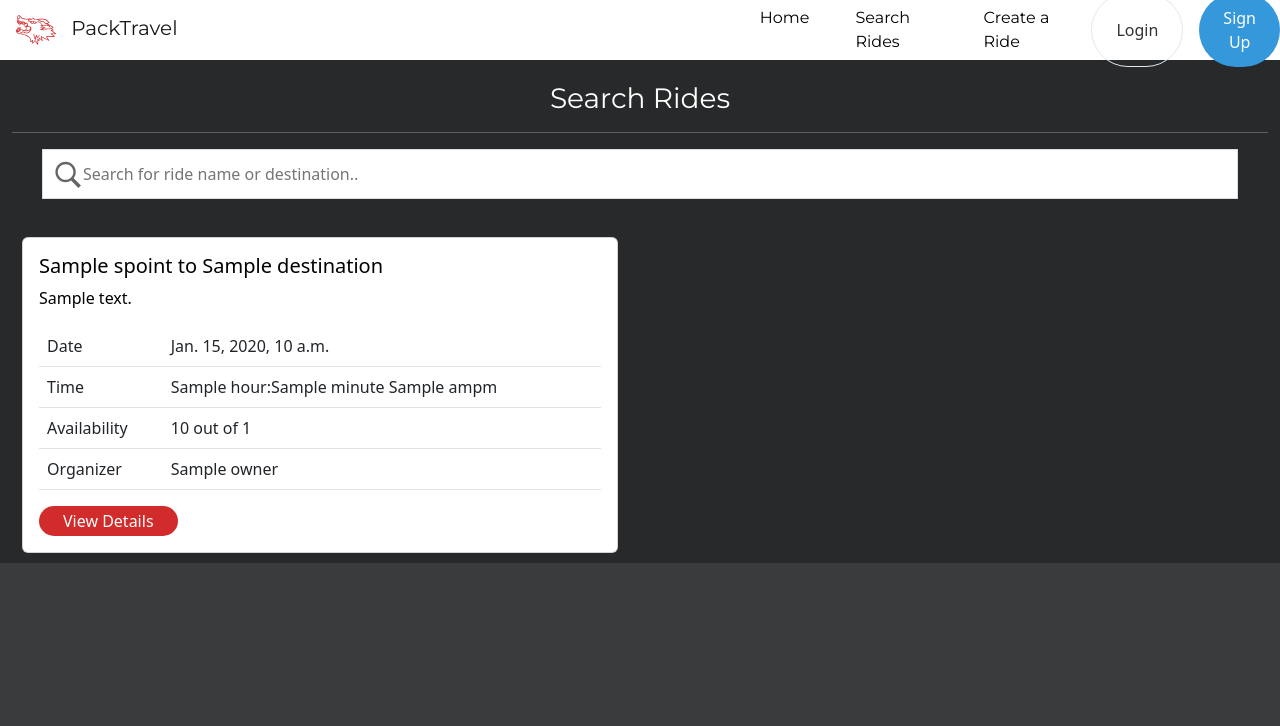
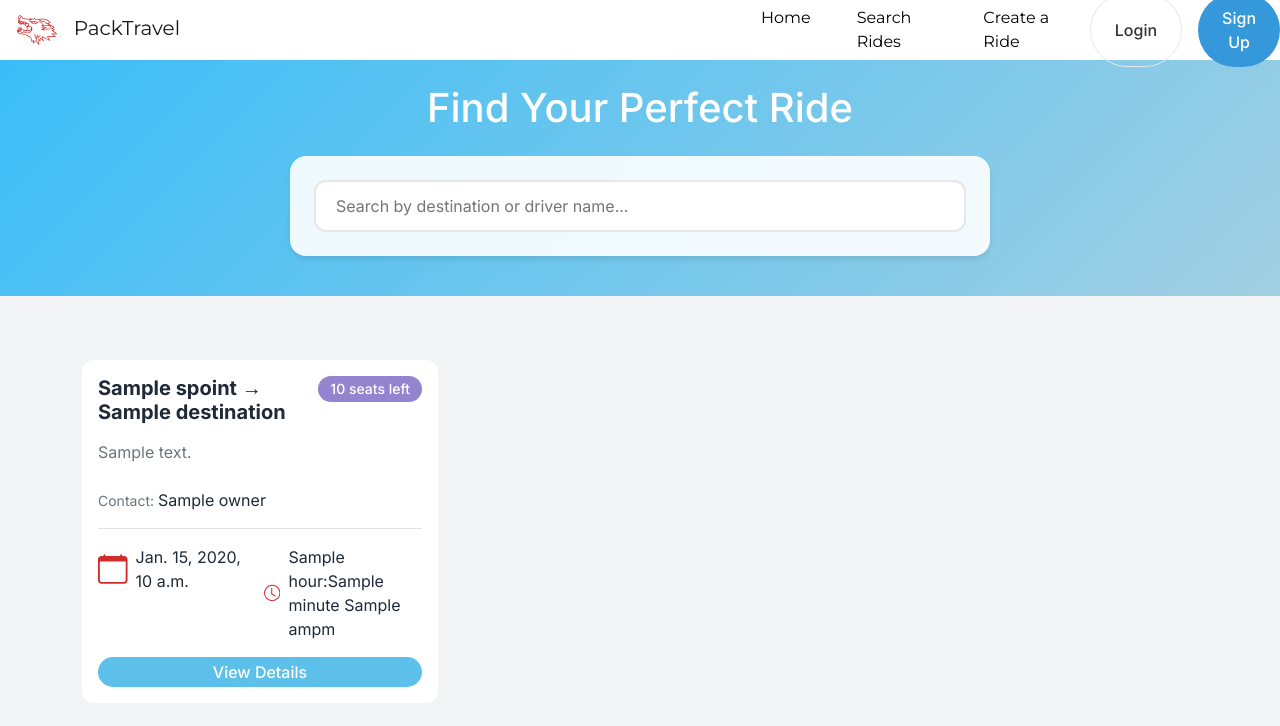
Before and after one commit to brianhhuynh38/PackTravel, a Django app: template templates/search/search.html in a window 1280 px wide. Shown: the top 726 px of the page. Run offline with Django 4.2, Linux system fonts and the light colour scheme; the template is opened without the code that fills it: most values are stand-ins (such as "Sample title", 1, 10 or a date in 2020).

Commit message:
Revamped Search Rides UI. Integrated new navbar

```diff
--- a/templates/search/search.html
+++ b/templates/search/search.html
@@ -1,231 +1,186 @@
-<!DOCTYPE html>{% load static %}
+<!DOCTYPE html>
 <html lang="en">
 
-<head><meta charset="utf-8">
+<head>
+  <meta charset="utf-8">
   <meta name="viewport" content="width=device-width, initial-scale=1">
-    <link href='https://fonts.googleapis.com/css?family=Montserrat' rel='stylesheet'>
-	<title>New PackTravel</title>
+  <title>PackTravel - Find Your Ride</title>
+  <link href="https://cdn.jsdelivr.net/npm/bootstrap@5.2.2/dist/css/bootstrap.min.css" rel="stylesheet">
+  <link href="https://fonts.googleapis.com/css2?family=Inter:wght@400;500;600;700&display=swap" rel="stylesheet">
+  <style>
+    body {
+      font-family: 'Inter', sans-serif;
+      background-color: #f3f4f6;
+      color: #1f2937;
+    }
 
-    <link href="https://cdn.jsdelivr.net/npm/bootstrap@5.2.2/dist/css/bootstrap.min.css" rel="stylesheet" integrity="sha384-Zenh87qX5JnK2Jl0vWa8Ck2rdkQ2Bzep5IDxbcnCeuOxjzrPF/et3URy9Bv1WTRi" crossorigin="anonymous">
-    <script src="https://cdn.jsdelivr.net/npm/bootstrap@5.0.2/dist/js/bootstrap.bundle.min.js" integrity="sha384-MrcW6ZMFYlzcLA8Nl+NtUVF0sA7MsXsP1UyJoMp4YLEuNSfAP+JcXn/tWtIaxVXM" crossorigin="anonymous"></script>
-	<link href="https://fonts.googleapis.com/css?family=Montserrat:400,700" rel="stylesheet">
+    .search-container {
+      background: rgba(255, 255, 255, 0.9);
+      backdrop-filter: blur(10px);
+      border-radius: 16px;
+      box-shadow: 0 4px 6px -1px rgba(0, 0, 0, 0.1);
+    }
 
-</head>
-<style>
-#myInput {
-  background-image: url("/static/search.svg");
-  background-position: 10px 10px;
-  background-repeat: no-repeat;
+    .bg-custom-primary {
+      background-color: #9384d0;
+    }
+
+    .card {
+      border: none;
+      border-radius: 12px;
+      transition: transform 0.2s, box-shadow 0.2s;
+      background: white;
+    }
+
+    .card:hover {
+      transform: translateY(-4px);
+      box-shadow: 0 10px 15px -3px rgba(0, 0, 0, 0.1);
+    }
+
+    .search-input {
+      border: 2px solid #e5e7eb;
+      border-radius: 12px;
+      padding: 12px 20px;
+      font-size: 1rem;
       width: 100%;
-  font-size: 16px;
-  padding: 12px 20px 12px 40px;
-  border: 1px solid #ddd;
-  margin-bottom: 12px;
-  margin-left: 30px;
-  margin-right: 30px;
+      transition: border-color 0.2s;
     }
-.apply-font {
-	font-family: Montserrat;
+
+    .search-input:focus {
+      outline: none;
+      border-color: #6366f1;
+      box-shadow: 0 0 0 3px rgba(99, 102, 241, 0.1);
+    }
+
+    .view-details-btn {
+      background-color: #5dc0eb;
+      color: white;
+      border-radius: 8px;
+      padding: 8px 16px;
+      transition: background-color 0.2s;
+    }
+
+    .view-details-btn:hover {
+      background-color: #659eb9;
+      color: white;
+
+    }
+
+    .badge {
+      padding: 6px 12px;
+      border-radius: 20px;
+      font-weight: 500;
+      font-size: 0.875rem;
+    }
+
+    .header {
+      background: linear-gradient(135deg, #38bdf8 0%, #a2cfe2 100%);
+      padding: 40px 0;
+      margin-bottom: 40px;
+      color: white;
     }
   </style>
-<script>
-    function filter() {
-      var input, filter, cards, display, name, body, dest, i, txtValue;
-      input = document.getElementById("myInput");
-      filter = input.value.toUpperCase();
-      display = document.getElementById("rideDisplay");
-      cards = display.getElementsByClassName("card");
-      for (i = 0; i < cards.length; i++) {
-        console.log(cards[i])
-        body = cards[i].getElementsByClassName("card-body")[0];
-        name = body.getElementsByClassName("card-title")[0];
-        dest = cards[i].getElementsByClassName("dest")[0];
-        console.log(name);
-        console.log(dest);
-        if (name) {
-            console.log(name);
-          txtValue =  name.innerHTML;
-          console.log("text: "+txtValue);
-          if (txtValue.toUpperCase().indexOf(filter) > -1) {
-            cards[i].style.display = "";
-          } else {
-            cards[i].style.display = "none";
-          }
-        }
-        if (dest) {
-          txtValue = dest.innerHTML;
-          if (txtValue.toUpperCase().indexOf(filter) > -1 && cards[i].style.display == "none") {
-            cards[i].style.display = "";
-          }
-        }
-      }
-    }
-</script>
+</head>
 
-<body style="background-color: #3A3B3C;">
-
+<body>
   {% include 'nav.html' %}
 
-    <div class="container-fluid justify-content-center" style="background-color: #27292a; color: white; margin-top: 10px;"><br>
-        <br>
-   <h3 class="text-center apply-font">Search Rides</h3>
-   <hr>
-   <div class="input-group mb-3">
-    <div class="input-group-prepend">
-      <!-- <span class="input-group-text"><img src="{% static 'plus.svg'%}"></span> -->
+  <div class="header">
+    <div class="container">
+      <h1 class="text-center mb-4">Find Your Perfect Ride</h1>
+      <div class="search-container p-4 mx-auto" style="max-width: 700px;">
+        <input type="text" id="myInput" class="search-input" onkeyup="filter()"
+          placeholder="Search by destination or driver name..." aria-label="Search rides">
       </div>
-    <input type="text" id="myInput" onkeyup="filter()" placeholder="Search for ride name or destination.." title="Type in a name">
     </div>
-   <!--
-    Rides Display
-   -->
+  </div>
 
-  <div class="row" id="rideDisplay">
+  <div class="container py-4">
+    <div class="row g-4" id="rideDisplay">
       {% for ride in rides %}
-    <div class="col-sm-6" >
-        <div class="card" style="color: black; margin: 10px;">
+      <div class="col-md-6 col-lg-4">
+        <div class="card h-100">
           <div class="card-body">
-          <h5 class="card-title">{{ ride.spoint }} to {{ ride.destination}}</h5>
-          <p class="card-text">{{ ride.details }}</p>
-          <table class="table table-hover">
-            <tbody>
-              <tr>
-                <td>Date</td>
-                <td class="dest">{{ride.date}}</td>
-              </tr>
-              <tr>
-                <td>Time</td>
-                <td class="dest">{{ride.hour}}:{{ride.minute}} {{ride.ampm}}</td>
-              </tr>
-              <tr>
-                <td>Availability</td>
-                <td>{{ride.availability}} out of {{ride.max_size}}</td>
-            </tr>
-               <tr>
-                <td>Organizer</td>
-                <td class="dest">{{ride.owner}}</td>
-              </tr>
-            </tbody>
-          </table>
-          <a href="/display_ride/{{ ride.id }}" style="background-color: #D22B2B; border-color: #D22B2B;" class="btn btn-dark">View Details</a>
+            <div class="d-flex justify-content-between align-items-start mb-3">
+              <h5 class="card-title fw-bold mb-0">{{ ride.spoint }} → {{ ride.destination }}</h5>
+              <span class="badge bg-custom-primary">{{ride.availability}} seats left</span>
+            </div>
+            <p class="card-text text-muted mb-4">{{ ride.details }}</p>
+
+            <div class="d-flex mb-3 align-items-center">
+              <!-- <div class="rounded-circle bg-gray-200 p-2 me-2">
+                                <img src="/api/placeholder/32/32" alt="Profile" class="rounded-circle">
+                            </div> -->
+              <div>
+                <small class="text-muted">Contact: </small>
+                <span class="fw-medium dest">{{ride.owner}}</span>
+              </div>
+
+            </div>
+
+            <div class="border-top pt-3">
+              <div class="row g-2 mb-3">
+                <div class="col-6">
+                  <div class="d-flex align-items-center">
+                    <svg xmlns="http://www.w3.org/2000/svg" width="16" height="16" fill="currentColor"
+                      class="bi bi-calendar me-2 text-primary" viewBox="0 0 16 16">
+                      <path
+                        d="M3.5 0a.5.5 0 0 1 .5.5V1h8V.5a.5.5 0 0 1 1 0V1h1a2 2 0 0 1 2 2v11a2 2 0 0 1-2 2H2a2 2 0 0 1-2-2V3a2 2 0 0 1 2-2h1V.5a.5.5 0 0 1 .5-.5zM1 4v10a1 1 0 0 0 1 1h12a1 1 0 0 0 1-1V4H1z" />
+                    </svg>
+                    <span class="dest">{{ride.date}}</span>
+                  </div>
+                </div>
+                <div class="col-6">
+                  <div class="d-flex align-items-center">
+                    <svg xmlns="http://www.w3.org/2000/svg" width="16" height="16" fill="currentColor"
+                      class="bi bi-clock me-2 text-primary" viewBox="0 0 16 16">
+                      <path d="M8 3.5a.5.5 0 0 0-1 0V9a.5.5 0 0 0 .252.434l3.5 2a.5.5 0 0 0 .496-.868L8 8.71V3.5z" />
+                      <path d="M8 16A8 8 0 1 0 8 0a8 8 0 0 0 0 16zm7-8A7 7 0 1 1 1 8a7 7 0 0 1 14 0z" />
+                    </svg>
+                    <span class="dest">{{ride.hour}}:{{ride.minute}} {{ride.ampm}}</span>
+                  </div>
+                </div>
+              </div>
+
+              <a href="/display_ride/{{ ride.id }}" class="btn view-details-btn w-100">
+                View Details
+              </a>
+            </div>
           </div>
         </div>
       </div>
       {% endfor %}
     </div>
-
-
-  <!--End-->
   </div>
 
-<!-- Modal -->
-{% comment %} <div class="modal fade" id="routeModal" tabindex="-1" aria-labelledby="modallabel" aria-hidden="true">
-    <div class="modal-dialog">
-    <div class="modal-content">
-        <div class="modal-header">
-        <h5 class="modal-title" id="modallabel">Route Information</h5>
-        <button type="button" class="btn-close" data-bs-dismiss="modal" aria-label="Close"></button>
-        </div>
-        <div class="modal-body">
-            <form action="/add_route/" method="POST" class="form-group">
-                {% csrf_token %}
-                <div class="form-group">
-                                <span class="form-label">Select a type of route:</span>
-                                <select name="type" required class="form-control">
-                                    <option>Bus</option>
-                                    <option>Cab</option>
-                                    <option>Personal</option>
-                                </select>
-                                <span class="select-arrow"></span>
-                            </div>
-                            <br>
-                <div class="form-group">
-                    <span class="form-label">Start Point</span>
-                    <input name="spoint" required class="form-control" type="text" placeholder="Enter a starting location for the route">
-                </div>
-                <br>
-                Enter satrting time for the route:
-            <div class="row"
-                <div class="col-sm-7">
-                    <div class="row">
+  <script src="https://cdn.jsdelivr.net/npm/bootstrap@5.0.2/dist/js/bootstrap.bundle.min.js"></script>
+  <script>
+    function filter() {
+      var input = document.getElementById("myInput");
+      var filter = input.value.toUpperCase();
+      var display = document.getElementById("rideDisplay");
+      var cards = display.getElementsByClassName("card");
 
-                        <div class="col-sm-4">
-                            <div class="form-group">
-                                <span class="form-label">Hour</span>
-                                <select name="hour" required class="form-control">
-                                    <option>1</option>
-                                    <option>2</option>
-                                    <option>3</option>
-                                    <option>4</option>
-                                    <option>5</option>
-                                    <option>6</option>
-                                    <option>7</option>
-                                    <option>8</option>
-                                    <option>9</option>
-                                    <option>10</option>
-                                    <option>11</option>
-                                    <option>12</option>
-                                </select>
-                                <span class="select-arrow"></span>
-                            </div>
-                        </div>
-                        <div class="col-sm-4">
-                            <div class="form-group">
-                                <span class="form-label">Min</span>
-                                <select name="minute" required class="form-control">
-                                    <option>00</option>
-                                    <option>05</option>
-                                    <option>10</option>
-                                    <option>15</option>
-                                    <option>20</option>
-                                    <option>25</option>
-                                    <option>30</option>
-                                    <option>35</option>
-                                    <option>40</option>
-                                    <option>45</option>
-                                    <option>50</option>
-                                    <option>55</option>
-                                </select>
-                                <span class="select-arrow"></span>
-                            </div>
-                        </div>
-                        <div class="col-sm-4">
-                            <div class="form-group">
-                                <span class="form-label">AM/PM</span>
-                                <select name="ampm" class="form-control">
-                                    <option>AM</option>
-                                    <option>PM</option>
-                                </select>
-                                <span class="select-arrow"></span>
-                            </div>
-                        </div>
-                    </div>
-                </div>
-               <!-- </div> -->
-               <br>
-               <div class="form-group">
-                <span class="form-label">Duration in Minutes</span>
-                <input type="number" name="duration" required class="form-control" type="text" placeholder="Enter ride duration in minutes">
-            </div>
-            <br>
-               <div class="form-group">
-               <span class="form-label">Ride Details</span>
-               <textarea rows="2" name="details" required class="form-control" type="text" placeholder="Enter ride details"></textarea>
-           </div>
-           <input type="hidden"  name="ride" value="{{ ride }}">
-            </div>
-            <div class="modal-footer">
-                <button type="button" class="btn btn-secondary" data-bs-dismiss="modal">Close</button>
-                <button type="submit" class="btn btn-primary">Validate Route</button>
-                </div>
-             </form>
-        <!-- </div> -->
+      for (var i = 0; i < cards.length; i++) {
+        var card = cards[i];
+        var title = card.querySelector(".card-title");
+        var dest = card.querySelectorAll(".dest");
+        var shouldShow = false;
 
-    </div>
-</div> {% endcomment %}
+        if (title && title.innerText.toUpperCase().indexOf(filter) > -1) {
+          shouldShow = true;
+        }
 
+        dest.forEach(function (element) {
+          if (element.innerText.toUpperCase().indexOf(filter) > -1) {
+            shouldShow = true;
+          }
+        });
 
-
+        card.closest('.col-md-6').style.display = shouldShow ? "" : "none";
+      }
+    }
+  </script>
 </body>
 
 </html>
```
Lines whose indentation alone changed are shown as unchanged.
